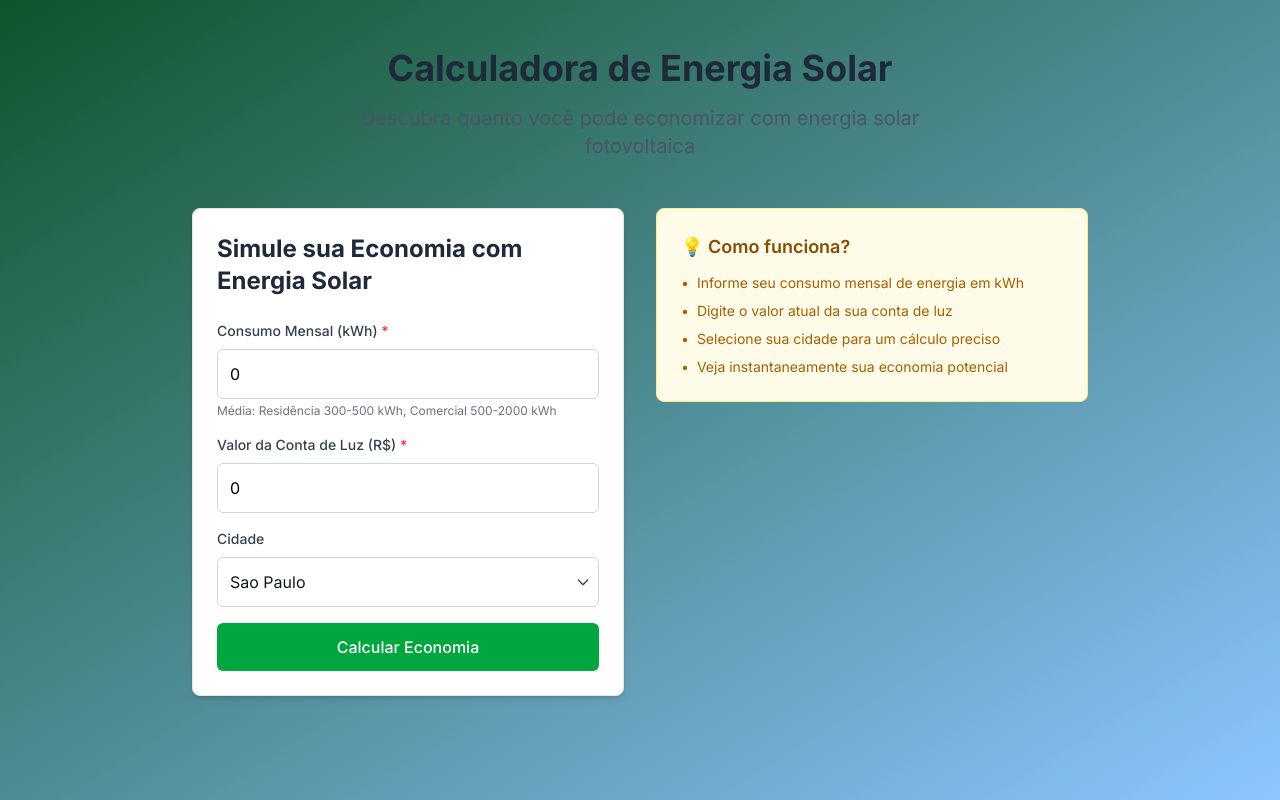
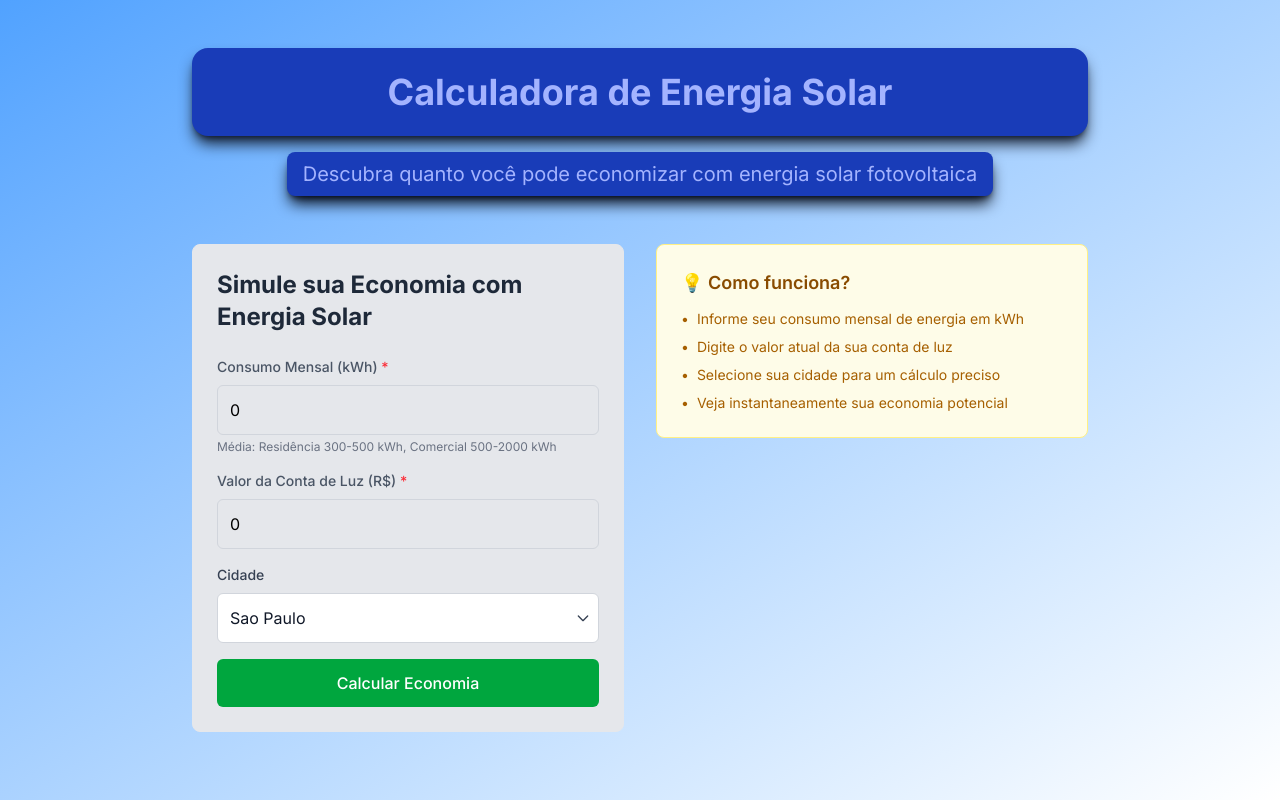
Before and after one commit to Bak4riba/calculadora-energia-solar, a Next.js app: page / in a window 1280 px wide. Built offline with nearby package versions, Linux system fonts and the light colour scheme.

Commit message:
Ajuste de paleta

```diff
--- a/src/app/components/CalculatorForm/CalculatorForm.tsx
+++ b/src/app/components/CalculatorForm/CalculatorForm.tsx
@@ -120,7 +120,7 @@ export default function CalculatorForm({ onCalculate, loading }: CalculatorFormP
   };
 
   return (
-    <form onSubmit={handleSubmit} className="bg-white dark:bg-gray-800 p-6 rounded-lg shadow-md border border-gray-200 dark:border-gray-700">
+    <form onSubmit={handleSubmit} className="bg-gray-200 dark:bg-gray-800 p-6 rounded-lg .lg:shadow-lg border border-gray-200 dark:border-gray-300">
       <h2 className="text-2xl font-bold mb-6 text-gray-800 dark:text-white">
         Simule sua Economia com Energia Solar
       </h2>
@@ -128,7 +128,7 @@ export default function CalculatorForm({ onCalculate, loading }: CalculatorFormP
       <div className="space-y-4">
         <Input
           label="Consumo Mensal (kWh)"
-          type="number"
+          type={"number"}
           name="consumoMensalKwh"
           value={getDisplayValue('consumoMensalKwh')}
           onChange={handleInputChange}
--- a/src/app/components/UI/Input/Input.tsx
+++ b/src/app/components/UI/Input/Input.tsx
@@ -2,7 +2,7 @@
 
 interface InputProps {
   label: string;
-  type?: 'text' | 'number' | 'email' | 'password';
+  type: 'text' | 'number' | 'email' | 'password';
   name: string;
   value: string;
   onChange: (e: React.ChangeEvent<HTMLInputElement>) => void;
@@ -47,7 +47,7 @@ export default function Input({
 
   return (
     <div>
-      <label htmlFor={name} className="block text-sm font-medium text-gray-700 mb-2">
+      <label htmlFor={name} className="block text-sm font-medium text-gray-600 dark:text-gray-100 mb-2">
         {label} {required && <span className="text-red-500">*</span>}
       </label>
       <input
--- a/src/app/page.tsx
+++ b/src/app/page.tsx
@@ -30,15 +30,15 @@ export default function Home() {
   };
 
   return (
-    <div className="min-h-screen bg-linear-to-br from-green-900 to-blue-300 py-8 px-4 sm:py-12">
+    <div className="min-h-screen bg-linear-to-br from-blue-400 to-white  py-8 px-4 sm:py-12">
       <div className="max-w-4xl mx-auto">
         <header className="text-center mb-8 sm:mb-12 relative">
           <div className="absolute top-0 right-0">
           </div>
-          <h1 className="text-3xl sm:text-4xl font-bold text-gray-800 dark:text-white mb-4">
+          <h1 className="bg-blue-800 p-6 rounded-2xl shadow-gray-900 text-3xl sm:text-4xl font-bold text-indigo-300 dark:text-white mb-4 shadow-lg p  dark:bg-gray-800">
             Calculadora de Energia Solar
           </h1>
-          <p className="text-lg sm:text-xl text-gray-600 dark:text-gray-300 max-w-2xl mx-auto">
+          <p className="bg-blue-800 text-lg sm:text-xl shadow-gray-950 text-indigo-300 dark:text-gray-300 p-10 max-w-max mx-auto px-4 py-2 rounded-lg shadow-lg dark:bg-gray-700">
             Descubra quanto você pode economizar com energia solar fotovoltaica
           </p>
         </header>
```
